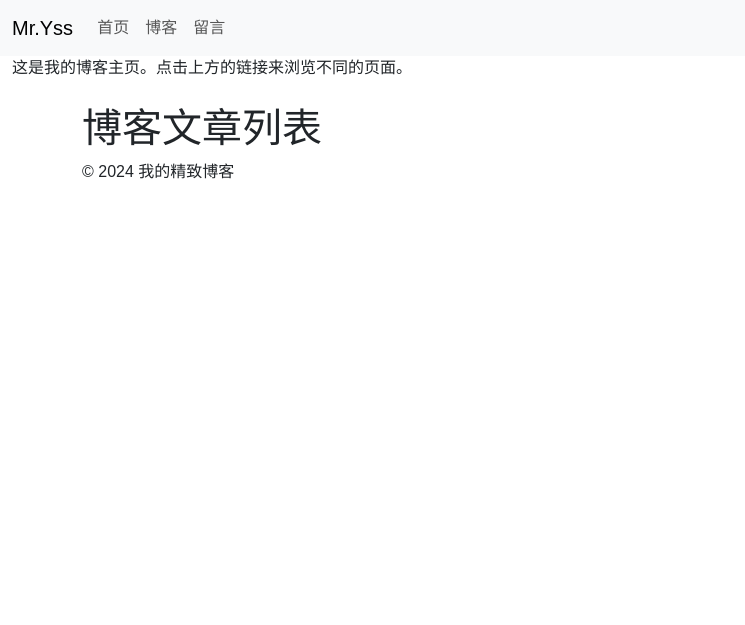
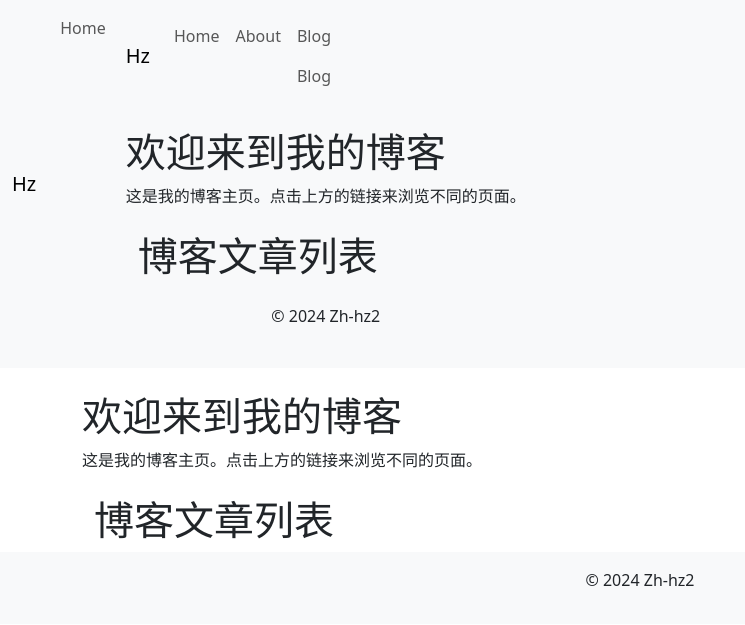
Before and after one commit to Zh-hz2/zh-hz2.github.io, a Jekyll site: the page built from blog/index.md, in a window 1280 px wide. Shown: the top 625 px of the page, without its empty margins (0-745 px from the left). Built offline with Jekyll 4.4.1, drawn with Linux system fonts in a browser that asks for light colours; a script that is not in the unit is left out.

Commit message:
Update default.html

```diff
--- a/_layouts/default.html
+++ b/_layouts/default.html
@@ -5,80 +5,70 @@
   <meta name="viewport" content="width=device-width, initial-scale=1">
   <title>{{ page.title }} - {{ site.title }}</title>
   <link href="https://cdn.jsdelivr.net/npm/bootstrap@5.3.0/dist/css/bootstrap.min.css" rel="stylesheet">
-  <style>
-    body, html {
-      height: 100%;
-      margin: 0;
-      font-family: Arial, Helvetica, sans-serif;
-    }
-    .bg-img {
-      background-image: url('/path/to/your/image.jpg');
-      height: 100%;
-      background-position: center;
-      background-repeat: no-repeat;
-      background-size: cover;
-      position: relative;
-    }
-    .bg-text {
-      background-color: rgba(0, 0, 0, 0.4);
-      color: white;
-      font-weight: bold;
-      border: 3px solid #f1f1f1;
-      position: absolute;
-      top: 50%;
-      left: 50%;
-      transform: translate(-50%, -50%);
-      z-index: 2;
-      width: 80%;
-      padding: 20px;
-      text-align: center;
-    }
-    .next-section {
-      position: absolute;
-      bottom: 20px;
-      left: 50%;
-      transform: translateX(-50%);
-    }
-  </style>
 </head>
 <body>
-
-<nav class="navbar navbar-expand-lg navbar-light bg-light fixed-top">
+  <nav class="navbar navbar-expand-lg navbar-light bg-light">
     <div class="container-fluid">
-    <a class="navbar-brand" href="#">Mr.Yss</a>
+      <a class="navbar-brand" href="#">{{ site.title }}</a>
       <button class="navbar-toggler" type="button" data-bs-toggle="collapse" data-bs-target="#navbarNav" aria-controls="navbarNav" aria-expanded="false" aria-label="Toggle navigation">
         <span class="navbar-toggler-icon"></span>
       </button>
       <div class="collapse navbar-collapse" id="navbarNav">
         <ul class="navbar-nav">
           <li class="nav-item">
-          <a class="nav-link" href="{{ "/" | relative_url }}">首页</a>
+            <a class="nav-link" href="{{ "/" | relative_url }}">Home</a>
           </li>
           <li class="nav-item">
-          <a class="nav-link" href="{{ "/blog" | relative_url }}">博客</a>
+<!DOCTYPE html>
+<html lang="zh">
+<head>
+  <meta charset="UTF-8">
+  <meta name="viewport" content="width=device-width, initial-scale=1">
+  <title>{{ page.title }} - {{ site.title }}</title>
+  <link href="https://cdn.jsdelivr.net/npm/bootstrap@5.3.0/dist/css/bootstrap.min.css" rel="stylesheet">
+</head>
+<body>
+  <nav class="navbar navbar-expand-lg navbar-light bg-light">
+    <div class="container-fluid">
+      <a class="navbar-brand" href="#">{{ site.title }}</a>
+      <button class="navbar-toggler" type="button" data-bs-toggle="collapse" data-bs-target="#navbarNav" aria-controls="navbarNav" aria-expanded="false" aria-label="Toggle navigation">
+        <span class="navbar-toggler-icon"></span>
+      </button>
+      <div class="collapse navbar-collapse" id="navbarNav">
+        <ul class="navbar-nav">
+          <li class="nav-item">
+            <a class="nav-link" href="{{ "/" | relative_url }}">Home</a>
           </li>
           <li class="nav-item">
-          <a class="nav-link" href="{{ "/message" | relative_url }}">留言</a>
+            <a class="nav-link" href="{{ "/about" | relative_url }}">About</a>
+          </li>
+          <li class="nav-item">
+            <a class="nav-link" href="{{ "/blog" | relative_url }}">Blog</a>
+            <a class="nav-link" href="{{ "/blog/blogMenu" | relative_url }}">Blog</a>
           </li>
         </ul>
       </div>
     </div>
   </nav>
-
-<div class="container-fluid">
-  <div class="row">
-    <main class="col-12 main-content">
+  <div class="container mt-4">
     {{ content }}
-    </main>
   </div>
-</div>
-
-<footer class="footer">
-  <div class="container">
-    <p>&copy; 2024 我的精致博客</p>
-  </div>
+  <footer class="bg-light text-center py-3">
+    <p>&copy; 2024 Zh-hz2</p>
   </footer>
-
   <script src="https://cdn.jsdelivr.net/npm/bootstrap@5.3.0/dist/js/bootstrap.bundle.min.js"></script>
+  <script src="{{ "/scripts/fetchContent.js" | relative_url }}"></script>
 </body>
 </html>
+    </div>
+  </nav>
+  <div class="container mt-4">
+    {{ content }}
+  </div>
+  <footer class="bg-light text-center py-3">
+    <p>&copy; 2024 Zh-hz2</p>
+  </footer>
+  <script src="https://cdn.jsdelivr.net/npm/bootstrap@5.3.0/dist/js/bootstrap.bundle.min.js"></script>
+  <script src="{{ "/scripts/fetchContent.js" | relative_url }}"></script>
+</body>
+</html>
```
Lines whose indentation alone changed are shown as unchanged.
